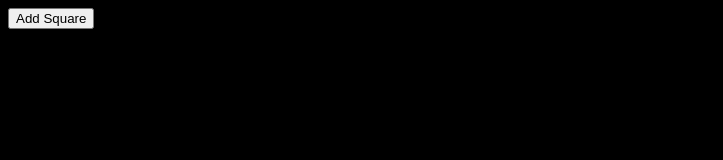
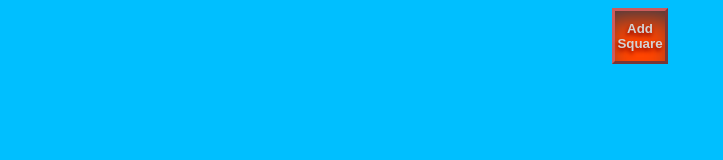
Before and after one commit to makomaster2/Dom-Dom-Dommmm, a plain HTML site: page index.html in a window 1280 px wide. Shown: the whole page, without its empty margins (0-723 px from the left). Drawn offline with Linux system fonts and the light colour scheme.

Commit message:
added more styling

```diff
--- a/script.js
+++ b/script.js
@@ -2,7 +2,12 @@ window.addEventListener('DOMContentLoaded', function () {
     let button = document.createElement('button');
     let btnText = document.createTextNode('Add Square');
     button.appendChild(btnText);
-    document.body.appendChild(button);
+
+    let buttonDiv = document.createElement('div');
+    document.body.appendChild(buttonDiv);
+    buttonDiv.appendChild(button);
+    buttonDiv.style.display = 'flex';
+    buttonDiv.style.justifyContent = 'center';
 
     let divContainer = document.createElement('div');
     divContainer.classList.add('div-container');
--- a/styles.css
+++ b/styles.css
@@ -1,6 +1,7 @@
 .div-container {
     display: flex;
     flex-wrap: wrap;
+    justify-content: center;
 }
 
 .div-square {
@@ -27,5 +28,23 @@
 }
 
 body {
-    background-color: black;
+    background-color: deepskyblue;
 }
+
+button {
+    border: outset indianred;
+    height: 56px;
+    width: 56px;
+    text-align: center;
+    display: flex;
+    justify-content: center;
+    align-items: center;
+    font-weight: 700;
+    background-color: orangered;
+    text-shadow: -1px 3px 4px darkred;
+    box-shadow: inset rgb(38 57 77) 0px 17px 27px -11px;
+    /* margin-bottom: 25px; */
+    color: lightgray;
+    flex-wrap: wrap;
+    flex-direction: row;
+}
```
